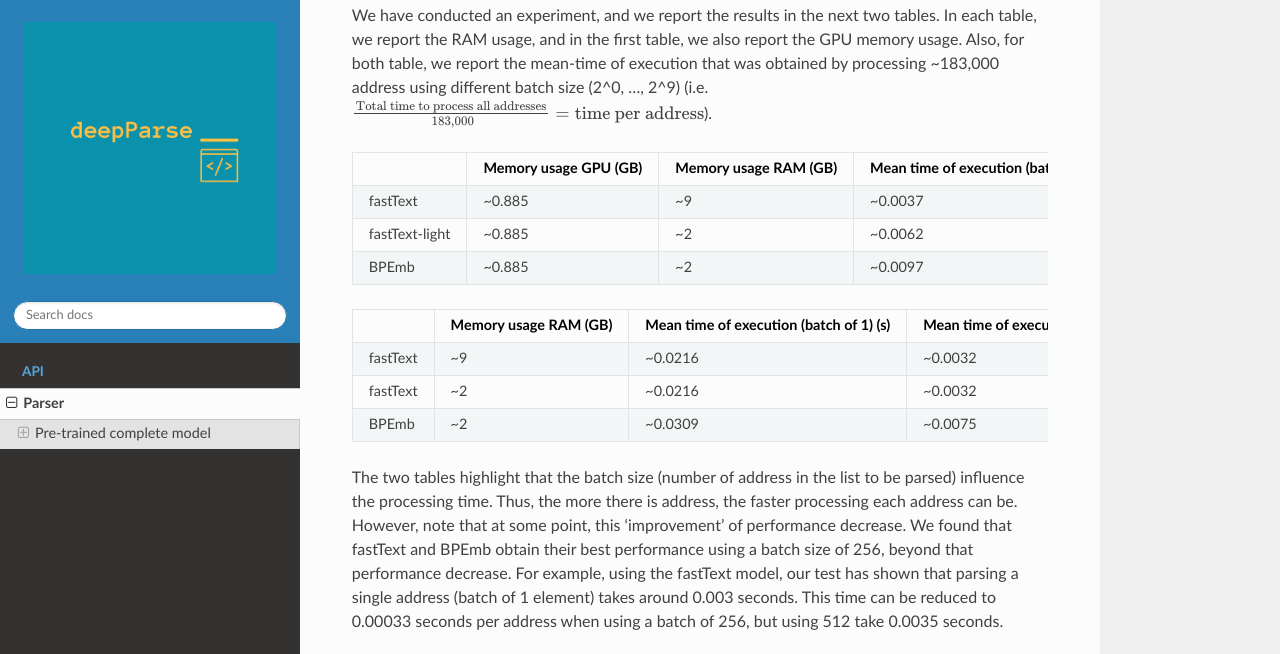
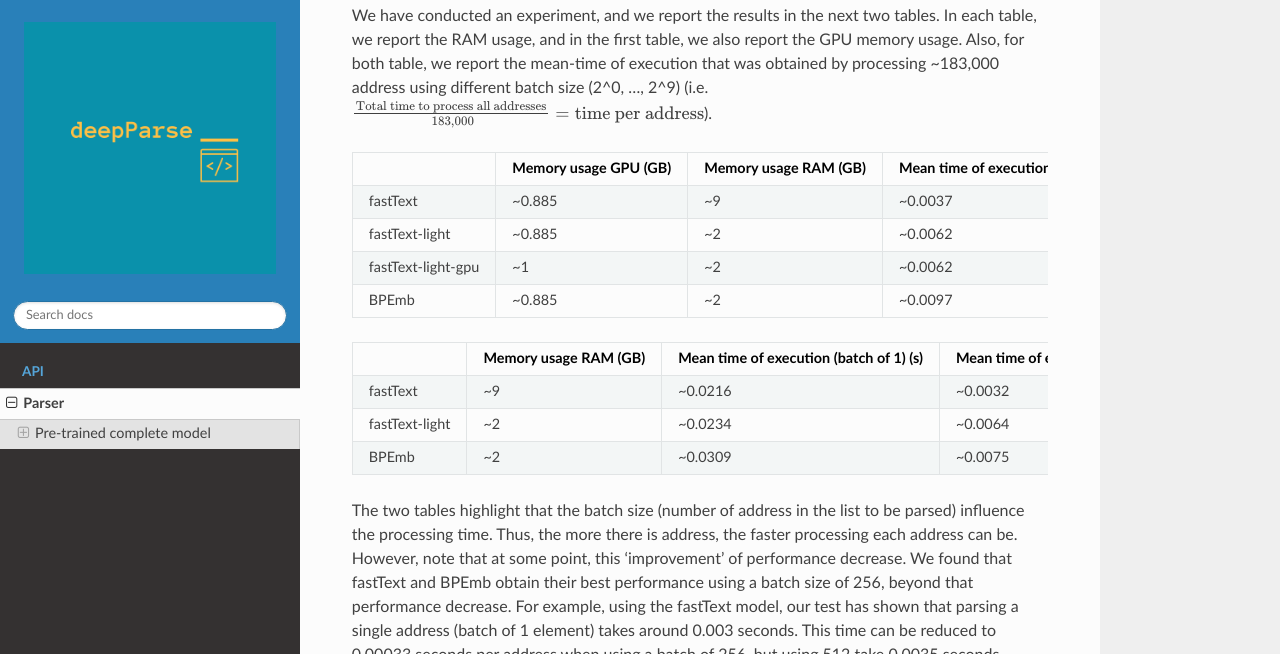
Before and after one commit to GRAAL-Research/deepparse, a Sphinx documentation site: the page built from docs/source/parser.rst, in a window 1280 px wide and 900 px high, scrolled down 454 px, cut to the strip 0-654 px from the top of the window. Built offline with Sphinx 7.4.7 and the Read the Docs theme 2.0.0, drawn with Linux system fonts in a browser that asks for light colours; the version number could not be read and is left out.

Commit message:
updated doc

```diff
--- a/docs/source/parser.rst
+++ b/docs/source/parser.rst
@@ -44,6 +44,11 @@ that was obtained by processing ~183,000 address using different batch size (2^0
             - ~2
             - ~0.0062
             - ~0.0029
+        *   - fastText-light-gpu
+            - ~1
+            - ~2
+            - ~0.0062
+            - ~0.0029
         *   - BPEmb
             - ~0.885
             - ~2
@@ -61,10 +66,10 @@ that was obtained by processing ~183,000 address using different batch size (2^0
             - ~9
             - ~0.0216
             - ~0.0032
-        *   - fastText
+        *   - fastText-light
             - ~2
-            - ~0.0216
-            - ~0.0032
+            - ~0.0234
+            - ~0.0064
         *   - BPEmb
             - ~2
             - ~0.0309
```
